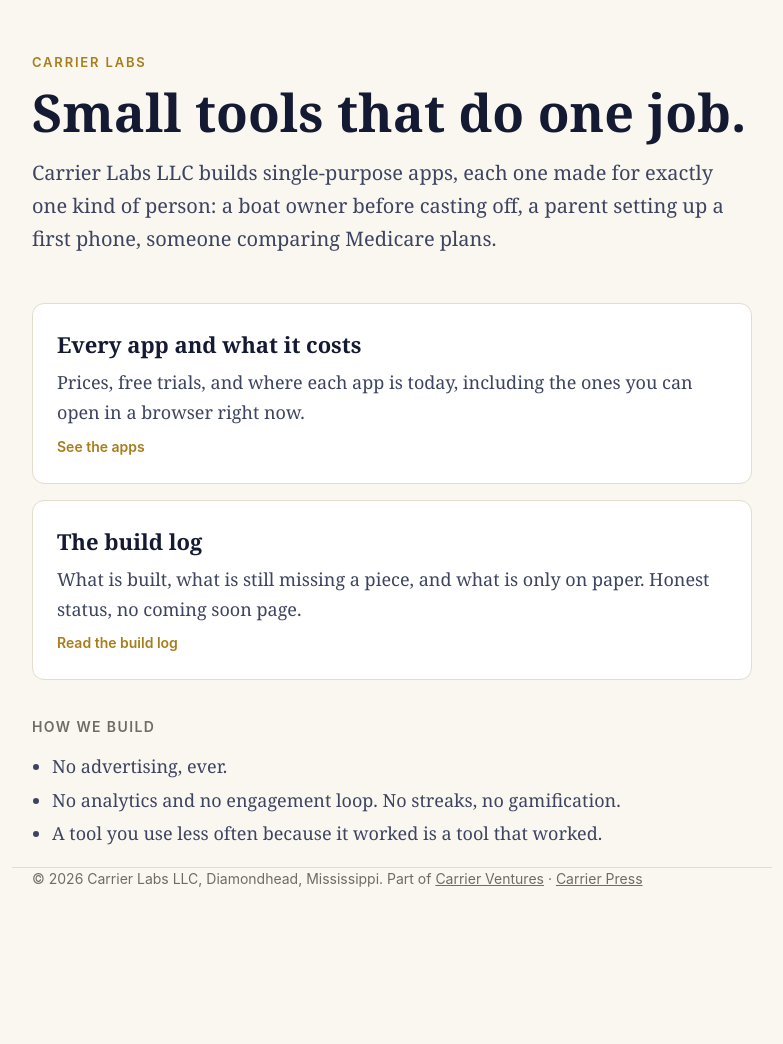
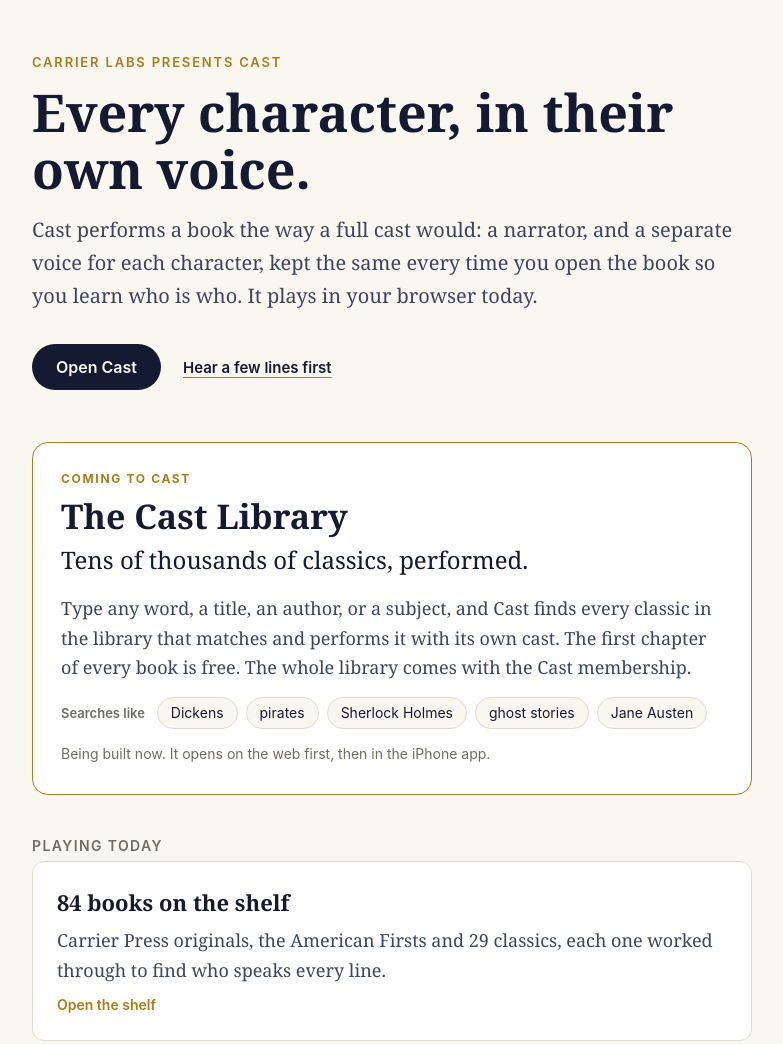
Before and after one commit to carrster43/carrierlabs-site, a plain HTML site: page index.html in a window 1280 px wide. Shown: the top 1044 px of the page, without its empty margins (248-1031 px from the left). Before the commit the page ends 889 px from the top, so only its background shows below. Drawn offline with Linux system fonts and the light colour scheme.

Commit message:
Homepage: Cast, every character in their own voice, and the Cast Library coming (author 2026-11-21)
Co-Authored-By: Claude Opus 5.5 <noreply@anthropic.com>
Claude-Session: b0e4ebbd-2fcf-4ee3-97b2-ab0d97e98d21

```diff
--- a/index.html
+++ b/index.html
@@ -1,11 +1,23 @@
 <!doctype html>
 <html lang="en"><head><meta charset="utf-8"><meta name="viewport" content="width=device-width,initial-scale=1">
-<title>Carrier Labs: Small Apps That Do One Job</title><meta name="description" content="Carrier Labs LLC builds small apps that each do one job well, each made for one kind of person, like a boat owner or a parent. No ads, no analytics, no streaks.">
-<link rel="canonical" href="https://carrierlabs.org/"><meta property="og:title" content="Carrier Labs: Small Apps That Do One Job"><meta property="og:description" content="Carrier Labs LLC builds small apps that each do one job well, each made for one kind of person, like a boat owner or a parent. No ads, no analytics, no streaks.">
-<meta property="og:url" content="https://carrierlabs.org/"><meta property="og:type" content="website"><meta property="og:image" content="https://carrierlabs.org/og-image.png"><meta property="og:image:width" content="1200"><meta property="og:image:height" content="630"><meta property="og:image:alt" content="Carrier Labs: Small tools that do one job."><meta name="twitter:card" content="summary_large_image">
+<title>Cast by Carrier Labs: Books Performed, a Voice for Each Character</title><meta name="description" content="Cast performs a book with a narrator and a voice for each character, made on your own device. Next: a library of classics you can search by any word.">
+<link rel="canonical" href="https://carrierlabs.org/"><meta property="og:title" content="Cast by Carrier Labs: Books Performed, a Voice for Each Character"><meta property="og:description" content="Cast performs a book with a narrator and a voice for each character, made on your own device. Next: a library of classics you can search by any word.">
+<meta property="og:url" content="https://carrierlabs.org/"><meta property="og:type" content="website"><meta property="og:image" content="https://carrierlabs.org/og-image.png"><meta property="og:image:width" content="1200"><meta property="og:image:height" content="630"><meta property="og:image:alt" content="Carrier Labs"><meta name="twitter:card" content="summary_large_image">
 <link rel="icon" href="favicon.png" type="image/png"><link rel="stylesheet" href="styles.css">
-<script type="application/ld+json">{"@context": "https://schema.org", "@type": "Organization", "@id": "https://carrierlabs.org/#organization", "name": "Carrier Labs", "legalName": "Carrier Labs LLC", "url": "https://carrierlabs.org/", "image": "https://carrierlabs.org/og-image.png", "description": "Carrier Labs LLC builds small apps that each do one job well, each made for one kind of person, like a boat owner or a parent. No ads, no analytics, no streaks.", "address": {"@type": "PostalAddress", "addressLocality": "Diamondhead", "addressRegion": "MS", "addressCountry": "US"}, "parentOrganization": {"@type": "Organization", "name": "Carrier Ventures", "url": "https://carrierventures.org/"}}</script>
+<script type="application/ld+json">{"@context": "https://schema.org", "@type": "Organization", "@id": "https://carrierlabs.org/#organization", "name": "Carrier Labs", "legalName": "Carrier Labs LLC", "url": "https://carrierlabs.org/", "image": "https://carrierlabs.org/og-image.png", "description": "Carrier Labs LLC makes Cast, which performs books with a narrator and a voice for each character.", "address": {"@type": "PostalAddress", "addressLocality": "Diamondhead", "addressRegion": "MS", "addressCountry": "US"}, "parentOrganization": {"@type": "Organization", "name": "Carrier Ventures", "url": "https://carrierventures.org/"}}</script>
 <script type="application/ld+json">{"@context": "https://schema.org", "@type": "WebSite", "name": "Carrier Labs", "url": "https://carrierlabs.org/", "publisher": {"@id": "https://carrierlabs.org/#organization"}}</script>
+<script type="application/ld+json">{"@context": "https://schema.org", "@type": "SoftwareApplication", "name": "Cast", "applicationCategory": "EntertainmentApplication", "operatingSystem": "Web browser", "url": "https://carrierpress.com/apps/cast/", "description": "Books performed with a narrator and a voice for each character.", "publisher": {"@id": "https://carrierlabs.org/#organization"}}</script>
 </head>
-<body><main class="wrap"><header><div class="eyebrow">Carrier Labs</div><h1>Small tools that do one job.</h1><p class="lede">Carrier Labs LLC builds single-purpose apps, each one made for exactly one kind of person: a boat owner before casting off, a parent setting up a first phone, someone comparing Medicare plans.</p></header><div class="cards"><a class="card" href="https://carrierpress.com/apps/"><h2>Every app and what it costs</h2><p>Prices, free trials, and where each app is today, including the ones you can open in a browser right now.</p><span class="go">See the apps</span></a><a class="card" href="https://carrierpress.com/labs/"><h2>The build log</h2><p>What is built, what is still missing a piece, and what is only on paper. Honest status, no coming soon page.</p><span class="go">Read the build log</span></a></div><h3>How we build</h3><ul class="plain"><li>No advertising, ever.</li><li>No analytics and no engagement loop. No streaks, no gamification.</li><li>A tool you use less often because it worked is a tool that worked.</li></ul></main>
+<body><main class="wrap">
+<header><div class="eyebrow">Carrier Labs presents Cast</div><h1>Every character, in their own voice.</h1><p class="lede">Cast performs a book the way a full cast would: a narrator, and a separate voice for each character, kept the same every time you open the book so you learn who is who. It plays in your browser today.</p><p class="cta"><a class="btn" href="https://carrierpress.com/apps/cast/">Open Cast</a><a class="btn-quiet" href="https://carrierpress.com/apps/cast/">Hear a few lines first</a></p></header>
+
+<section class="feature" aria-labelledby="library"><div class="tag">Coming to Cast</div><h2 id="library">The Cast Library</h2><p class="big">Tens of thousands of classics, performed.</p><p>Type any word, a title, an author, or a subject, and Cast finds every classic in the library that matches and performs it with its own cast. The first chapter of every book is free. The whole library comes with the Cast membership.</p><p class="tries"><span class="tries-label">Searches like</span> <span class="chip">Dickens</span> <span class="chip">pirates</span> <span class="chip">Sherlock Holmes</span> <span class="chip">ghost stories</span> <span class="chip">Jane Austen</span></p><p class="note">Being built now. It opens on the web first, then in the iPhone app.</p></section>
+
+<h3>Playing today</h3>
+<div class="cards"><a class="card" href="https://carrierpress.com/apps/cast/"><h2>84 books on the shelf</h2><p>Carrier Press originals, the American Firsts and 29 classics, each one worked through to find who speaks every line.</p><span class="go">Open the shelf</span></a><a class="card" href="https://carrierpress.com/apps/cast/"><h2>Your own books</h2><p>Add an EPUB file of your own and Cast performs it. The file is read inside your browser and never uploaded.</p><span class="go">Add a book</span></a><a class="card" href="https://carrierpress.com/apps/cast/"><h2>On iPhone</h2><p>The iPhone app is on its way. Join the list for one email, the day it is out.</p><span class="go">Join the list</span></a></div>
+
+<h3>How Cast works</h3><ul class="plain"><li>Each book is read line by line to find who is speaking, before you ever press Play.</li><li>The voices are made on your own device, so the book is never sent anywhere to be read aloud.</li><li>No advertising, no analytics, no streaks.</li><li>Made by one independent developer, with no investors.</li></ul>
+
+<p class="aside">Carrier Labs also makes a handful of other small apps: <a href="https://carrierpress.com/apps/">see them all</a>. The books themselves live at <a href="https://carrierpress.com/">Carrier Press</a>.</p>
+</main>
 <footer class="wrap">&copy; 2026 Carrier Labs LLC, Diamondhead, Mississippi. Part of <a href="https://carrierventures.org/">Carrier Ventures</a> &middot; <a href="https://carrierpress.com/">Carrier Press</a></footer></body></html>
--- a/sitemap.xml
+++ b/sitemap.xml
@@ -1,4 +1,4 @@
 <?xml version="1.0" encoding="UTF-8"?>
 <urlset xmlns="http://www.sitemaps.org/schemas/sitemap/0.9">
-  <url><loc>https://carrierlabs.org/</loc><lastmod>2026-11-03</lastmod></url>
+  <url><loc>https://carrierlabs.org/</loc><lastmod>2026-11-21</lastmod></url>
 </urlset>
--- a/styles.css
+++ b/styles.css
@@ -16,3 +16,19 @@ ul.plain{padding-left:20px;color:var(--soft)}ul.plain li{margin:4px 0}
 h3{font:600 14px/1 var(--sans);letter-spacing:.1em;text-transform:uppercase;color:var(--muted);margin:32px 0 8px}
 footer{border-top:1px solid var(--line);margin-top:48px;padding:20px 0 40px;font:14px/1.5 var(--sans);color:var(--muted)}
 footer a{color:inherit}
+.cta{display:flex;flex-wrap:wrap;align-items:center;gap:14px 22px;margin:0 0 44px}
+.btn{display:inline-block;background:var(--ink);color:var(--paper);text-decoration:none;font:600 16px/1 var(--sans);padding:15px 24px;border-radius:999px}
+.btn:hover,.btn:focus-visible{background:var(--gold);color:#151a33}
+.btn-quiet{font:600 15px/1 var(--sans);color:var(--ink);text-decoration:underline;text-decoration-color:var(--gold);text-underline-offset:4px}
+.feature{background:var(--card);border:1px solid var(--gold);border-radius:16px;padding:30px 28px;margin:0 0 44px}
+.feature .tag{font:700 12px/1 var(--sans);letter-spacing:.14em;text-transform:uppercase;color:var(--gold)}
+.feature h2{font-size:clamp(26px,5vw,34px);line-height:1.15;margin:12px 0 4px}
+.feature .big{font-size:clamp(20px,3.6vw,24px);color:var(--ink);margin:0 0 14px}
+.feature p{color:var(--soft);margin:0 0 14px}
+.tries{display:flex;flex-wrap:wrap;align-items:center;gap:8px}
+.tries-label{font:600 13px/1 var(--sans);color:var(--muted);margin-right:4px}
+.chip{font:14px/1 var(--sans);color:var(--ink);border:1px solid var(--line);background:var(--paper);border-radius:999px;padding:8px 13px}
+.feature .note{font:14px/1.5 var(--sans);color:var(--muted);margin:6px 0 0}
+.aside{color:var(--soft);font-size:17px;margin:36px 0 0}
+.aside a{color:var(--ink);text-decoration-color:var(--gold);text-underline-offset:3px}
+@media (max-width:520px){.feature{padding:24px 20px}}
```
